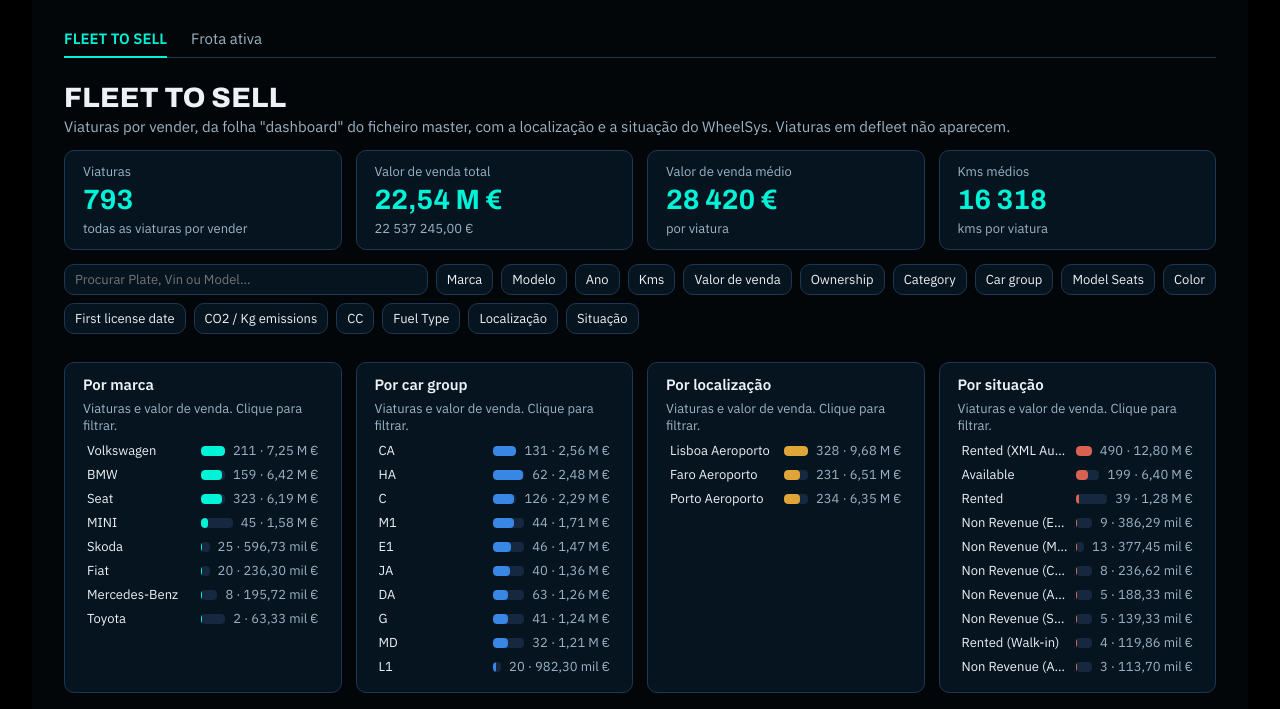
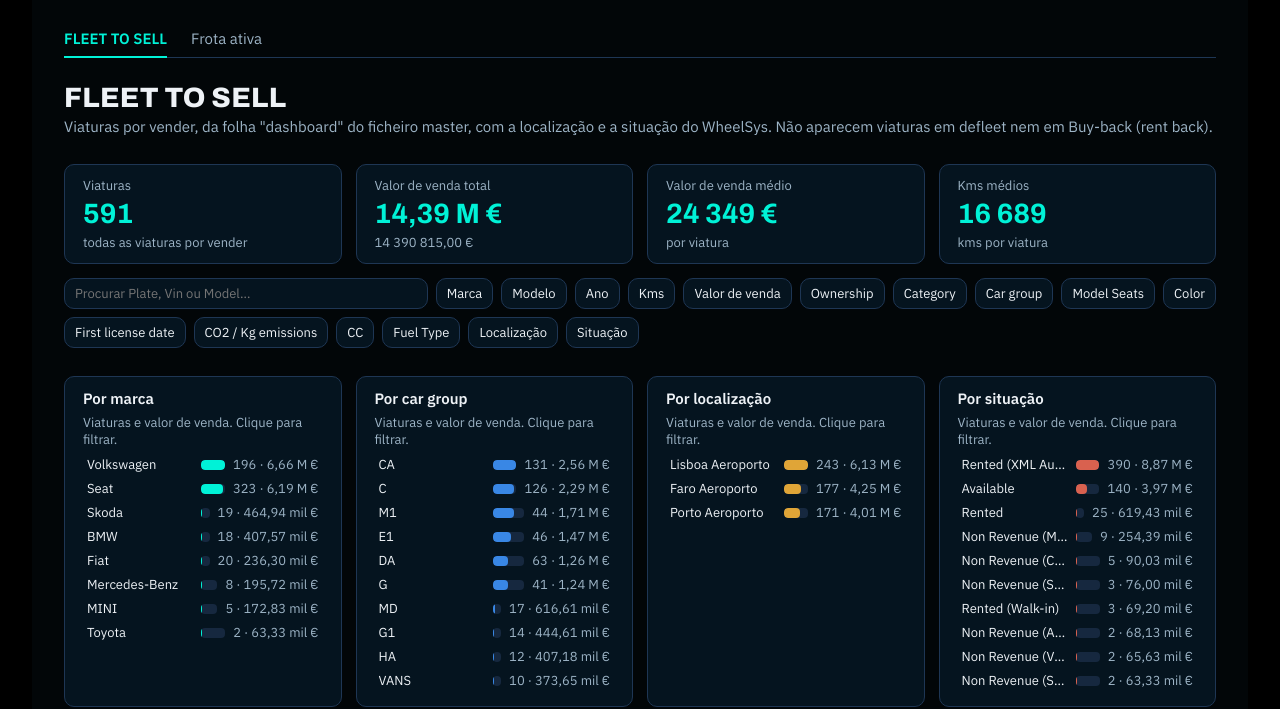
Before and after one commit to RAFA180473/frota-iconiq-pt, a plain HTML site: page index.html in a window 1280 px wide. Shown: the part 109-818 px from the top of the page. Drawn offline with nearby package versions, Linux system fonts and the light colour scheme.

Commit message:
Update index.html

```diff
--- a/index.html
+++ b/index.html
@@ -586,7 +586,7 @@
     const top = el('div', 'fts-top');
     const tl = el('div');
     tl.append(el('h2', 'fts-title', 'FLEET TO SELL'));
-    const sub = el('p', 'fts-sub', 'Viaturas por vender, da folha "dashboard" do ficheiro master, com a localização e a situação do WheelSys. Viaturas em defleet não aparecem.');
+    const sub = el('p', 'fts-sub', 'Viaturas por vender, da folha "dashboard" do ficheiro master, com a localização e a situação do WheelSys. Não aparecem viaturas em defleet nem em Buy-back (rent back).');
     tl.append(sub);
     const acts = el('div', 'fts-actions');
     const clear = el('button', 'fts-clear', 'Limpar filtros'); clear.type = 'button';
@@ -1190,7 +1190,7 @@
       seg.querySelectorAll('button').forEach((b) => b.setAttribute('aria-pressed', String(b.dataset.loc === loc)));
       if (tab === 'fleet') {
         const f = dash.data('frota');
-        if (f.status === 'ok' && f.data !== ftsData) { ftsData = f.data; fts.setRows(f.data); }
+        if (f.status === 'ok' && f.data !== ftsData) { ftsData = f.data; fts.setRows(f.data.filter((r) => String(r.Ownership || '').toLowerCase() !== 'buy-back')); }
         return;
       }
       if (tab === 'vender') { drawVender(); return; }
```
